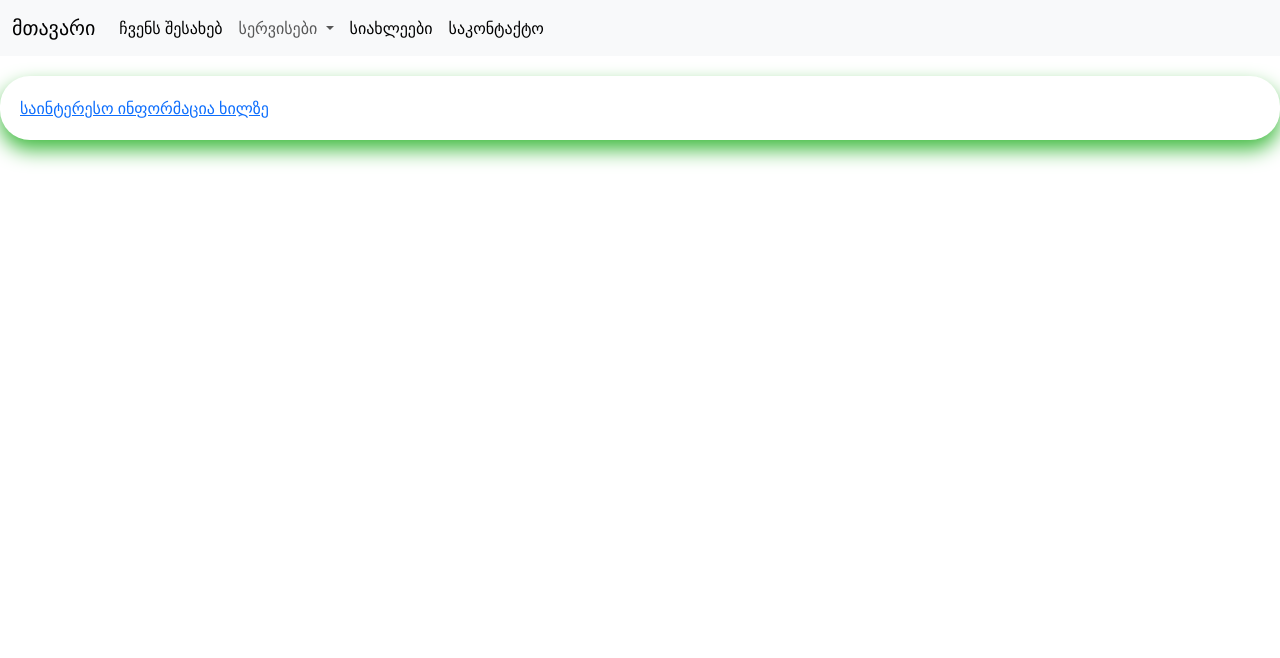
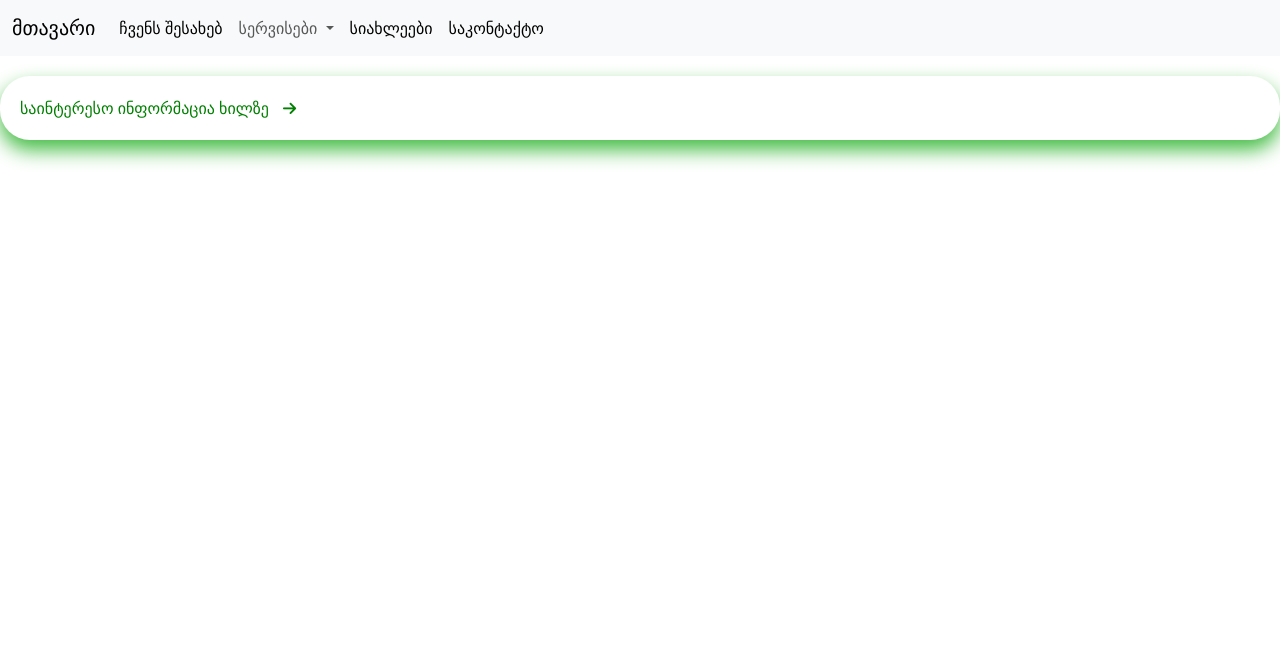
Before and after one commit to oliakiladze/project, a plain HTML site: page pages/intresting.html in a window 1280 px wide. Shown: the top 658 px of the page. Drawn offline with nearby package versions, Linux system fonts and the light colour scheme.

Commit message:
Summary updated

```diff
--- a/pages/intresting.html
+++ b/pages/intresting.html
@@ -54,6 +54,7 @@
     <section>
         <div class="main">
             <a class="link" href="./infopack.html">საინტერესო ინფორმაცია ხილზე </a>
+            <i class="fa-solid fa-arrow-right" id="arrow"></i>
         </div>
 
 
--- a/styles/styles-services.css
+++ b/styles/styles-services.css
@@ -19,6 +19,16 @@ section {
     font-weight: bolder;
 
 }
+.link{
+    text-decoration: none;
+    color: green;
+}
+#arrow{
+    font-size: 15px;
+    margin-left: 10px;
+    color:green;
+}
+
 
 article {
     margin-top: 10px;
```
